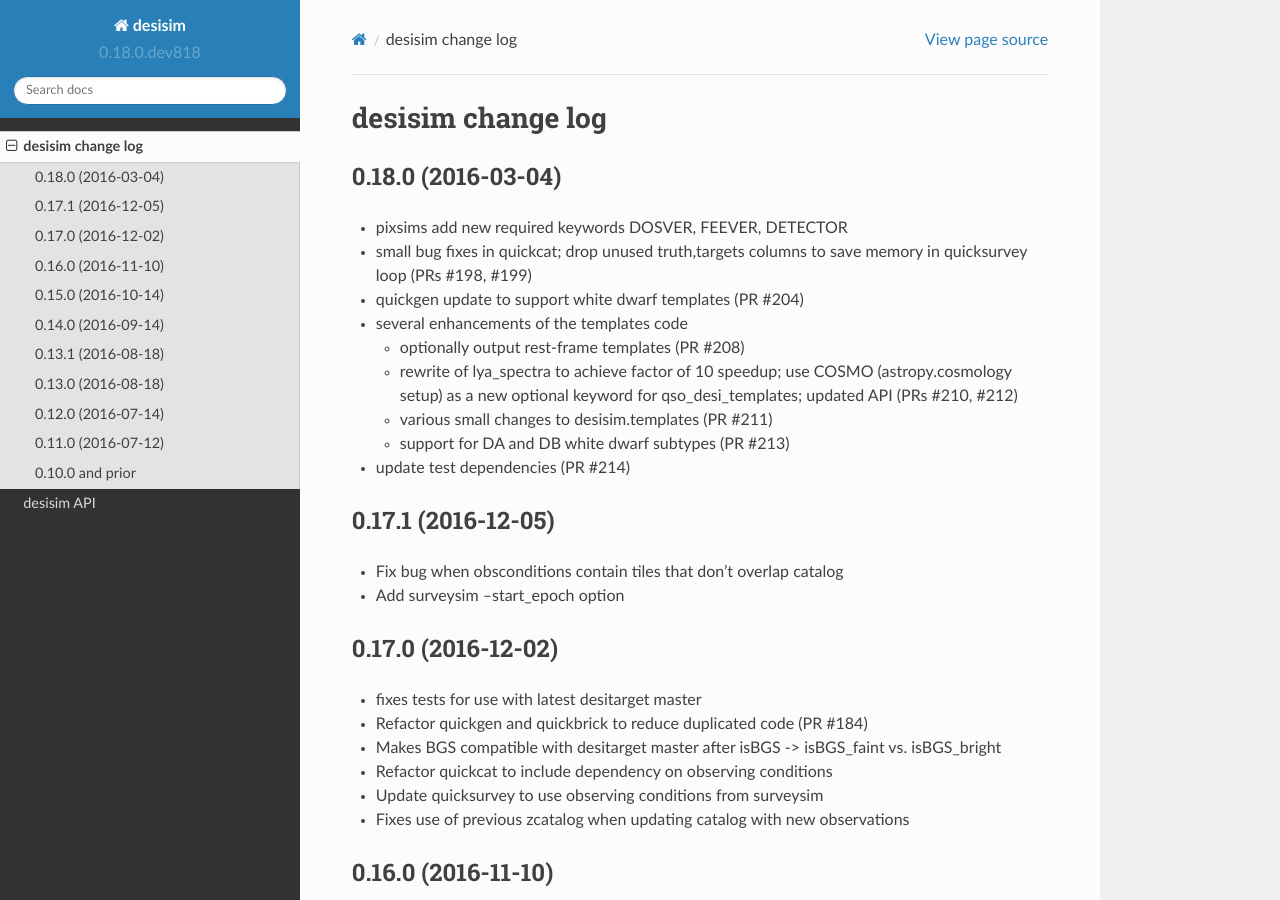
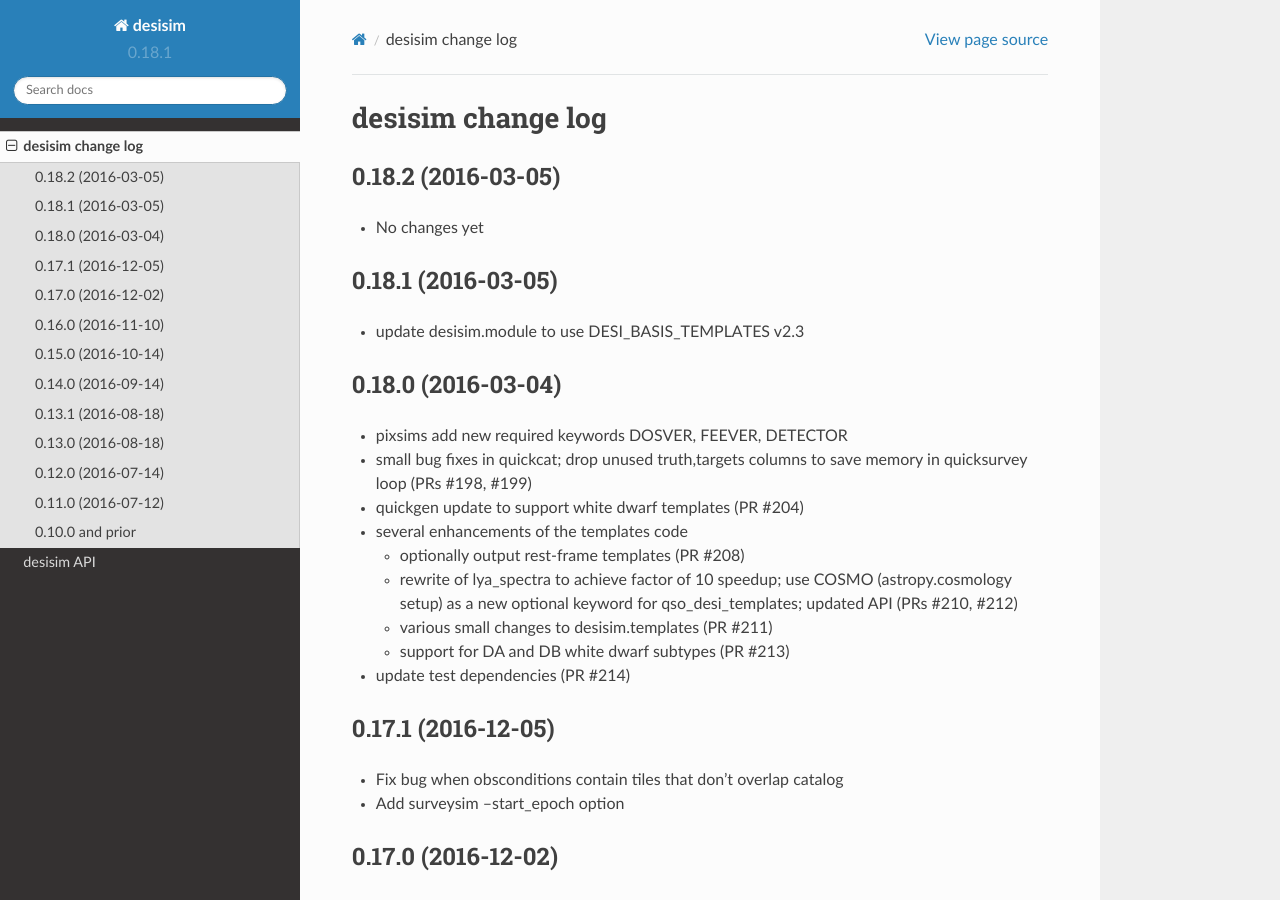
Before and after one commit to desihub/desisim, a Sphinx documentation site: the page built from doc/changes.rst, in a window 1280 px wide and 900 px high. Built offline with Sphinx 7.4.7 and the Read the Docs theme 2.0.0, drawn with Linux system fonts in a browser that asks for light colours.

Commit message:
update basis templates and tag for 0.18.1

```diff
--- a/doc/changes.rst
+++ b/doc/changes.rst
@@ -1,6 +1,16 @@
 ==================
 desisim change log
 ==================
+
+0.18.2 (2016-03-05)
+-------------------
+
+* No changes yet
+
+0.18.1 (2016-03-05)
+-------------------
+
+* update desisim.module to use DESI_BASIS_TEMPLATES v2.3
 
 0.18.0 (2016-03-04)
 -------------------
--- a/py/desisim/_version.py
+++ b/py/desisim/_version.py
@@ -1 +1 @@
-__version__ = '0.18.0.dev818'
+__version__ = '0.18.1'
```
Also changed, not shown: 1 other file.
